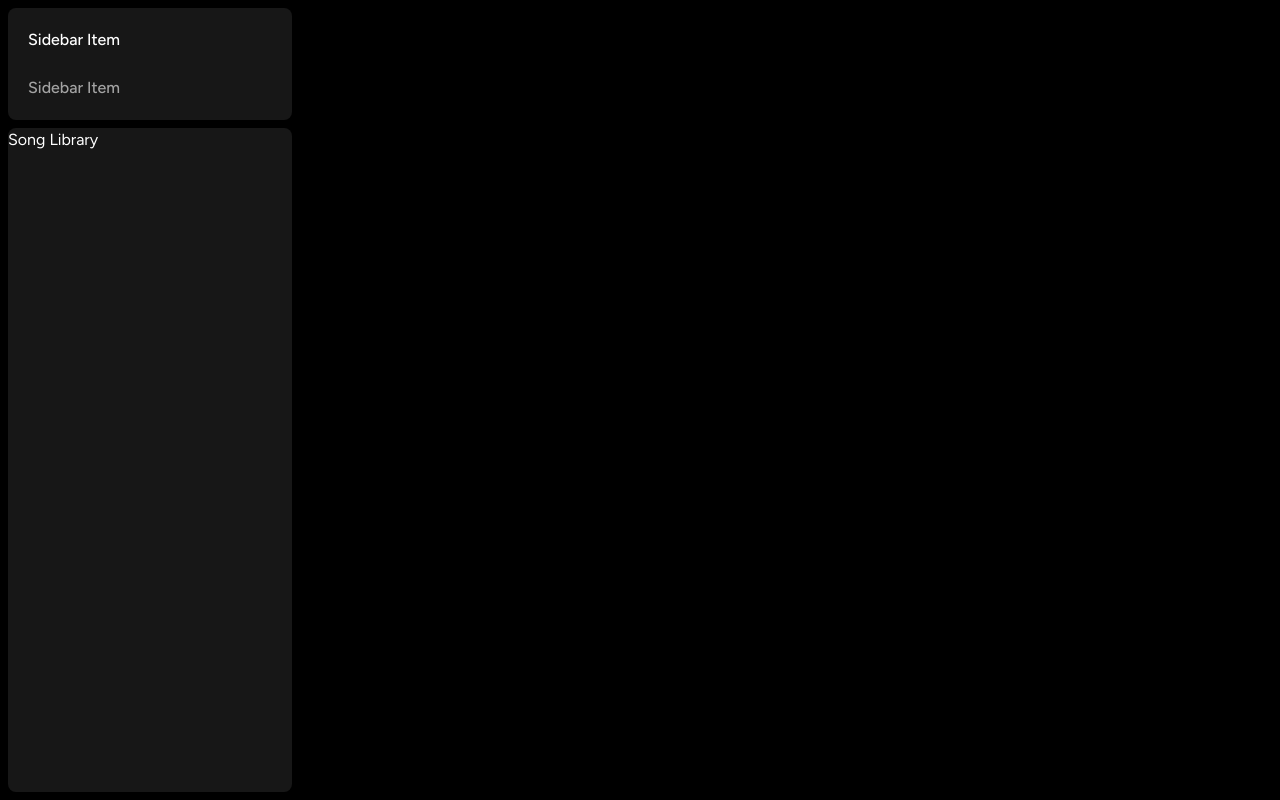
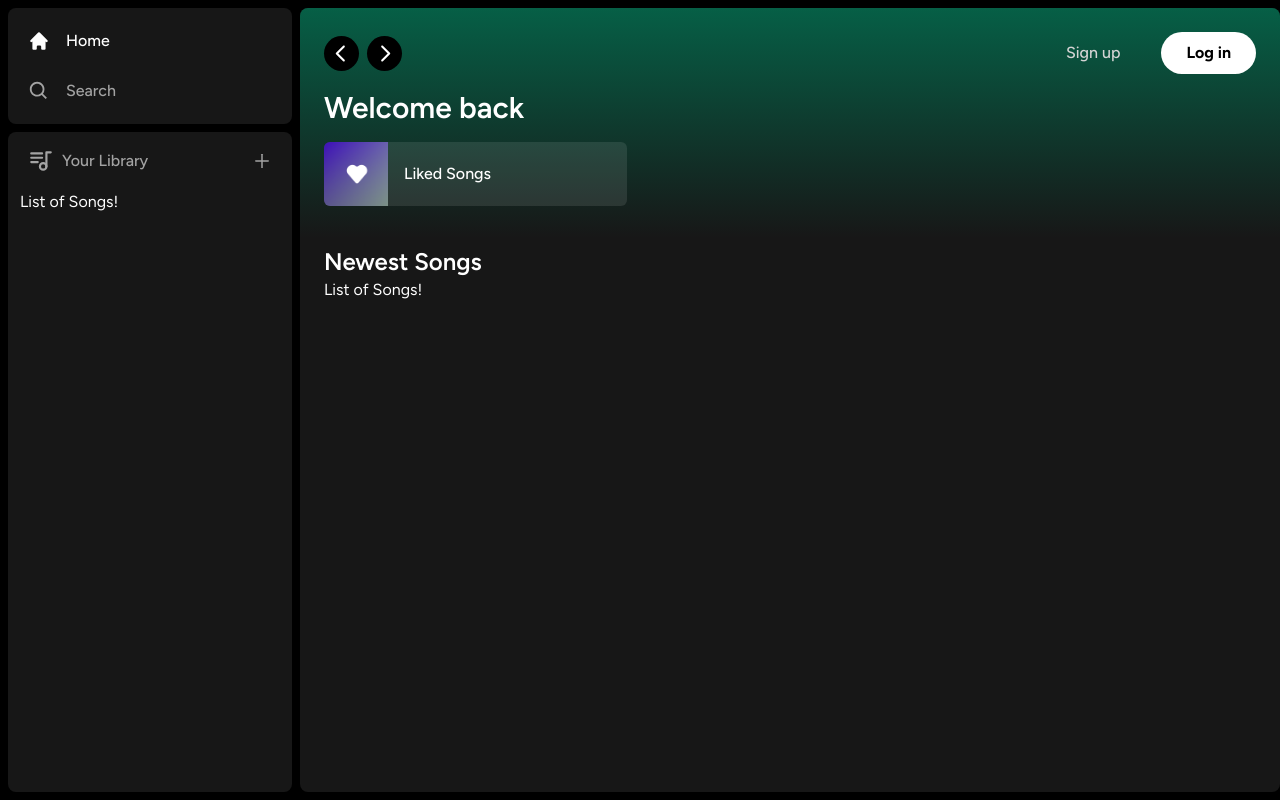
Before and after one commit to JayOnojah/audio-hub, a Next.js app: page / in a window 1280 px wide. Built offline with nearby package versions, Linux system fonts and the light colour scheme.

Commit message:
More Components

```diff
--- a/app/(site)/page.tsx
+++ b/app/(site)/page.tsx
@@ -1,3 +1,27 @@
+import Header from '@/components/Header';
+import ListItem from '@/components/ListItem';
+
 export default function Home() {
-  return <div className="text-green-500">Main Content</div>;
+  return (
+    <div className="bg-neutral-900 rounded-lg h-full w-full overflow-hidden overflow-y-auto">
+      <Header>
+        <div className="mb-2">
+          <h1 className="text-white text-3xl font-semibold">Welcome back</h1>
+          <div className="grid grid-cols-1 sm:grid-cols-2 xl:grid-cols-3 2xl:grid-cols-4 gap-3 mt-4">
+            <ListItem
+              image="/images/liked.png"
+              name="Liked Songs"
+              href="liked"
+            />
+          </div>
+        </div>
+      </Header>
+      <div className="mt-2 mb-7 px-6">
+        <div className="flex justify-between items-center">
+          <h1 className="text-white text-2xl font-semibold">Newest Songs</h1>
+        </div>
+        <div>List of Songs!</div>
+      </div>
+    </div>
+  );
 }
--- /dev/null
+++ b/components/Button.tsx
@@ -0,0 +1,27 @@
+import { forwardRef } from 'react';
+import { twMerge } from 'tailwind-merge';
+
+interface ButtonProps extends React.ButtonHTMLAttributes<HTMLButtonElement> {}
+
+const Button = forwardRef<HTMLButtonElement, ButtonProps>(
+  ({ className, children, disabled, type = 'button', ...props }, ref) => {
+    return (
+      <button
+        type={type}
+        className={twMerge(
+          `w-full rounded-full bg-green-500 border border-transparent px-6 py-2 disabled:cursor-not-allowed disabled:opacity-50 text-black font-bold hover:opacity-75 transition`,
+          className
+        )}
+        disabled={disabled}
+        ref={ref}
+        {...props}
+      >
+        {children}
+      </button>
+    );
+  }
+);
+
+Button.displayName = 'Button';
+
+export default Button;
--- /dev/null
+++ b/components/Header.tsx
@@ -0,0 +1,71 @@
+'use client';
+
+import { useRouter } from 'next/navigation';
+import { twMerge } from 'tailwind-merge';
+import { RxCaretLeft, RxCaretRight } from 'react-icons/rx';
+import { HiHome } from 'react-icons/hi';
+import { BiSearch } from 'react-icons/bi';
+
+import Button from './Button';
+
+interface HeaderProps {
+  children: React.ReactNode;
+  className?: string;
+}
+
+const Header: React.FC<HeaderProps> = ({ children, className }) => {
+  const router = useRouter();
+
+  const handleLogout = () => {
+    // Handle logout in the future
+  };
+
+  return (
+    <div className={twMerge(`h-fit bg-gradient-to-b from-emerald-800 p-6`)}>
+      <div className="w-full mb-4 flex items-center justify-between">
+        <div className="hidden md:flex gap-x-2 items-center">
+          <button
+            onClick={() => router.back()}
+            className="rounded-full bg-black flex items-center justify-center hover:opacity-75 transition"
+          >
+            <RxCaretLeft className="text-white" size={35} />
+          </button>
+          <button
+            onClick={() => router.forward()}
+            className="rounded-full bg-black flex items-center justify-center hover:opacity-75 transition"
+          >
+            <RxCaretRight className="text-white" size={35} />
+          </button>
+        </div>
+        <div className="flex md:hidden gap-2 items-center">
+          <button className="rounded-full p-2 bg-white flex items-center justify-center hover:opacity-75 transition">
+            <HiHome className="text-black" size={20} />
+          </button>
+          <button className="rounded-full p-2 bg-white flex items-center justify-center hover:opacity-75 transition">
+            <BiSearch className="text-black" size={20} />
+          </button>
+        </div>
+        <div className="flex justify-between items-center gap-x-4">
+          <>
+            <div>
+              <Button
+                onClick={() => {}}
+                className="bg-transparent text-neutral-300 font-medium"
+              >
+                Sign up
+              </Button>
+            </div>
+            <div>
+              <Button onClick={() => {}} className="bg-white px-6 py-2">
+                Log in
+              </Button>
+            </div>
+          </>
+        </div>
+      </div>
+      {children}
+    </div>
+  );
+};
+
+export default Header;
--- /dev/null
+++ b/components/Library.tsx
@@ -0,0 +1,29 @@
+'use client';
+
+import { TbPlaylist } from 'react-icons/tb';
+import { AiOutlinePlus } from 'react-icons/ai';
+
+const Library = () => {
+  const onClick = () => {
+    // Handle upload later
+  };
+
+  return (
+    <div className="flex flex-col">
+      <div className="flex items-center justify-between px-5 pt-4">
+        <div className="inline-flex items-center gap-x-2">
+          <TbPlaylist className="text-neutral-400" size={26} />
+          <p className="text-neutral-400 font-medium text-md">Your Library</p>
+        </div>
+        <AiOutlinePlus
+          onClick={onClick}
+          size="20"
+          className="text-neutral-400 cursor-pointer hover:text-white transition"
+        />
+      </div>
+      <div className="flex flex-col gap-y-2 mt-4 px-3">List of Songs!</div>
+    </div>
+  );
+};
+
+export default Library;
--- /dev/null
+++ b/components/ListItem.tsx
@@ -0,0 +1,37 @@
+'use client';
+
+import Image from 'next/image';
+import { useRouter } from 'next/navigation';
+import { FaPlay } from 'react-icons/fa';
+
+interface ListItemProps {
+  image: string;
+  name: string;
+  href: string;
+}
+
+const ListItem: React.FC<ListItemProps> = ({ image, name, href }) => {
+  const router = useRouter();
+
+  const onClick = () => {
+    // Add authentication before push
+    router.push(href);
+  };
+
+  return (
+    <button
+      onClick={onClick}
+      className="relative group flex items-center rounded-md overflow-hidden gap-x-4 bg-neutral-100/10 hover:bg-neutral-100/20 transition pr-4"
+    >
+      <div className="relative min-h-[64px] min-w-[64px]">
+        <Image className="object-cover" fill src={image} alt="Image" />
+      </div>
+      <p className="font-medium truncate py-5">{name}</p>
+      <div className="absolute transition opacity-0 rounded-full flex items-center justify-center bg-green-500 p-4 drop-shadow-md right-5 group-hover:opacity-100 hover:scale-110">
+        <FaPlay className="text-black" />
+      </div>
+    </button>
+  );
+};
+
+export default ListItem;
--- a/components/Sidebar.tsx
+++ b/components/Sidebar.tsx
@@ -4,8 +4,10 @@
 import { useMemo } from 'react';
 import { HiHome } from 'react-icons/hi';
 import { BiSearch } from 'react-icons/bi';
+
 import Box from './Box';
 import SidebarItem from './SidebarItem';
+import Library from './Library';
 
 interface SidebarProps {
   children: React.ReactNode;
@@ -42,8 +44,11 @@
             ))}
           </div>
         </Box>
-        <Box className="overflow-y-auto h-full">Song Library</Box>
+        <Box className="overflow-y-auto h-full">
+          <Library />
+        </Box>
       </div>
+      <main className="h-full flex-1 overflow-y-auto py-2">{children}</main>
     </div>
   );
 };
--- a/components/SidebarItem.tsx
+++ b/components/SidebarItem.tsx
@@ -37,7 +37,8 @@
         active && 'text-white'
       )}
     >
-      Sidebar Item
+      <Icon size={26} />
+      <p className="truncate w-full">{label}</p>
     </Link>
   );
 };
```
Also changed, not shown: public/images/liked.png (added).
